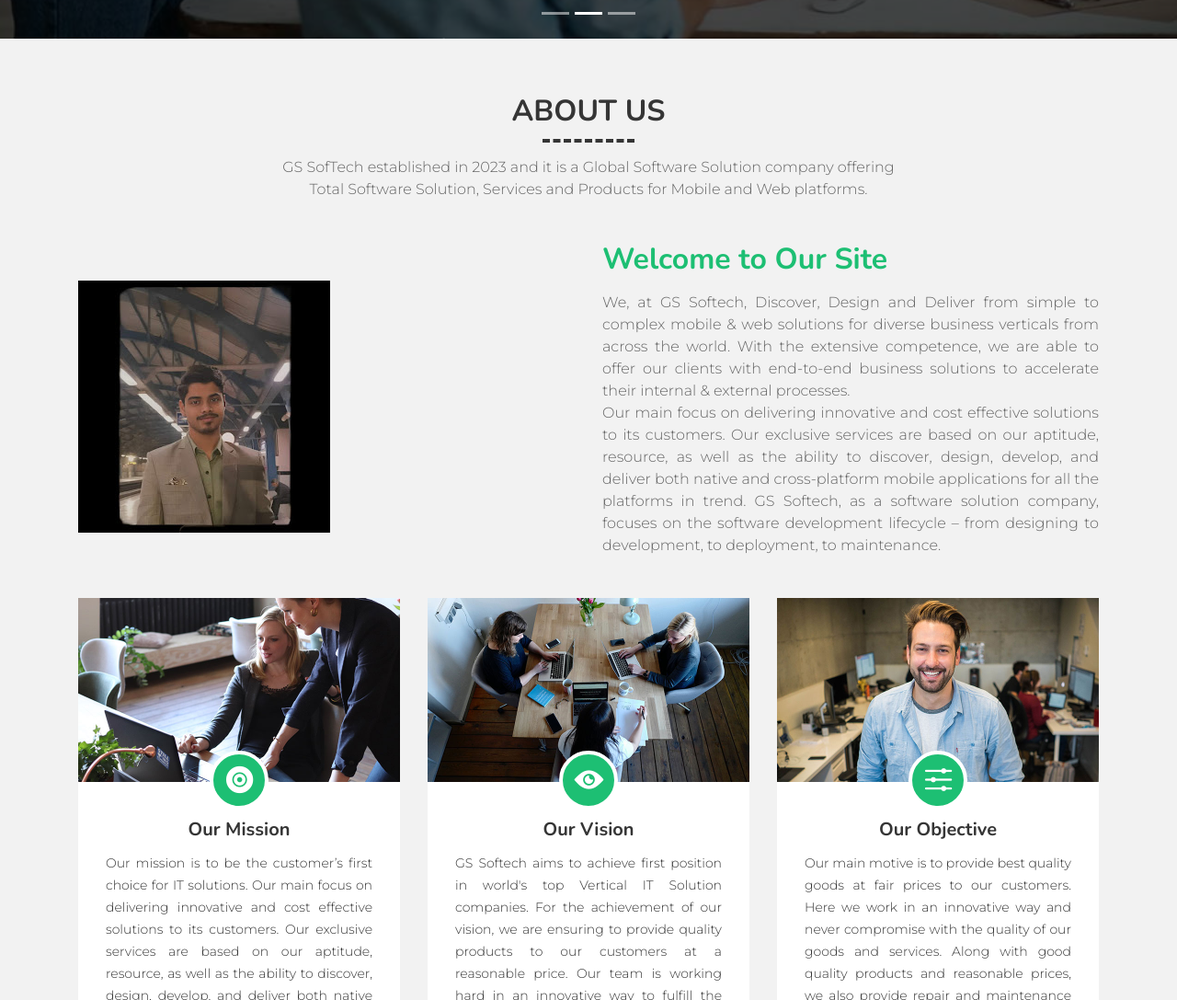
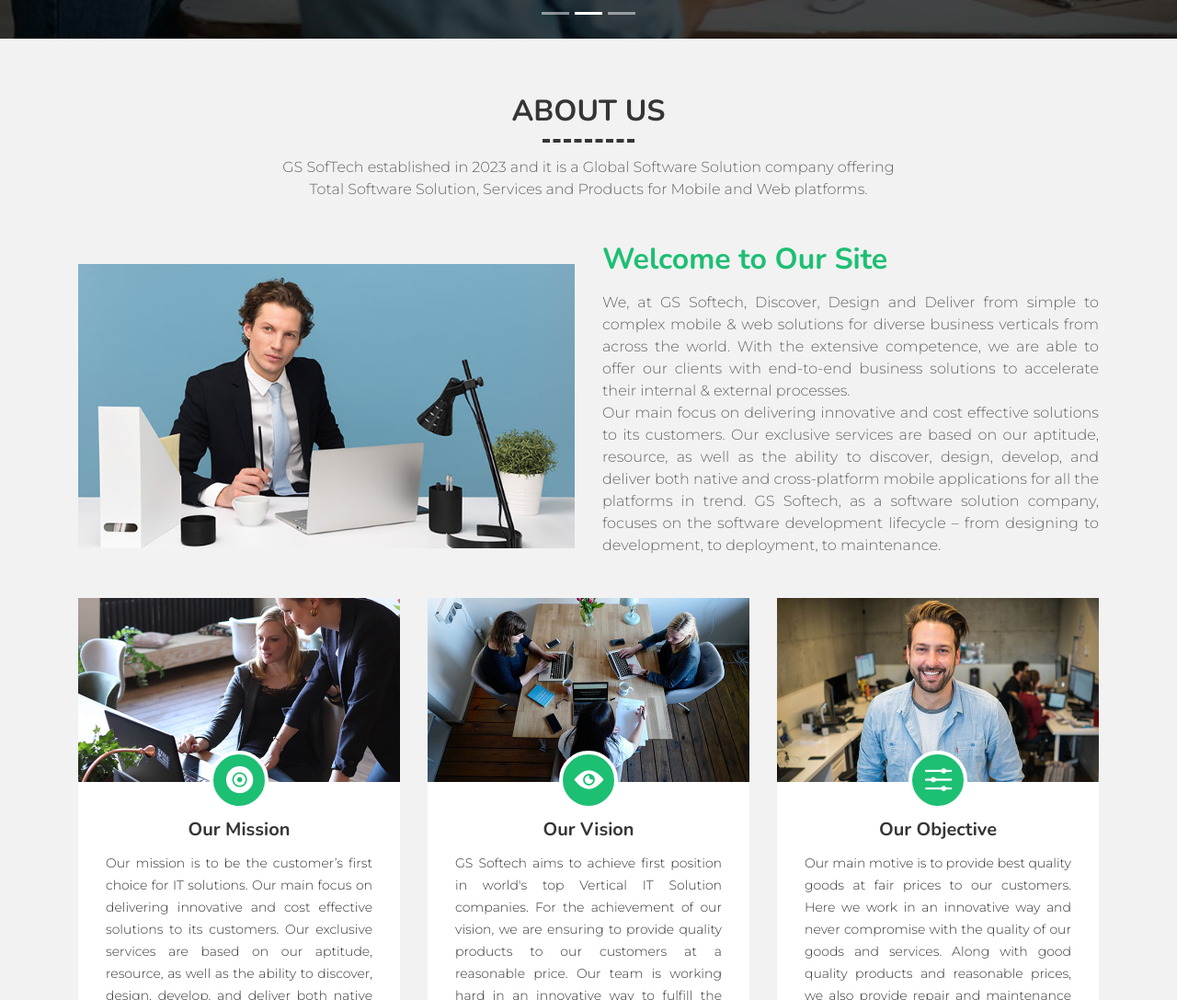
Before and after one commit to shubhambharti/GS-Softech, a plain HTML site: page index.html in a window 1280 px wide. Shown: the part 758-1845 px from the top of the page at 92% size. Drawn offline with nearby package versions, Linux system fonts and the light colour scheme.

Commit message:
Update index.html

```diff
--- a/index.html
+++ b/index.html
@@ -154,7 +154,7 @@
 
         <div class="row align-items-center about-row">
           <div class="col-md-6">
-            <img src="img/team-1.jpg" alt="" class="img-fluid" />
+            <img src="img/about.jpg" alt="" class="img-fluid" />
           </div>
           <div class="col-md-6">
             <h2 class="title"><a href="#">Welcome to Our Site</a></h2>
```
